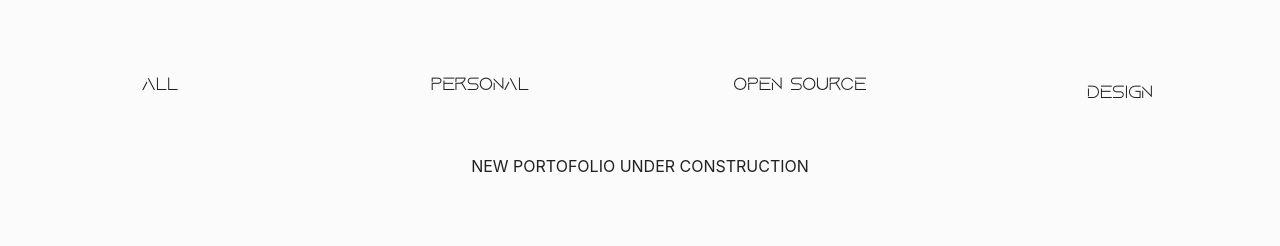
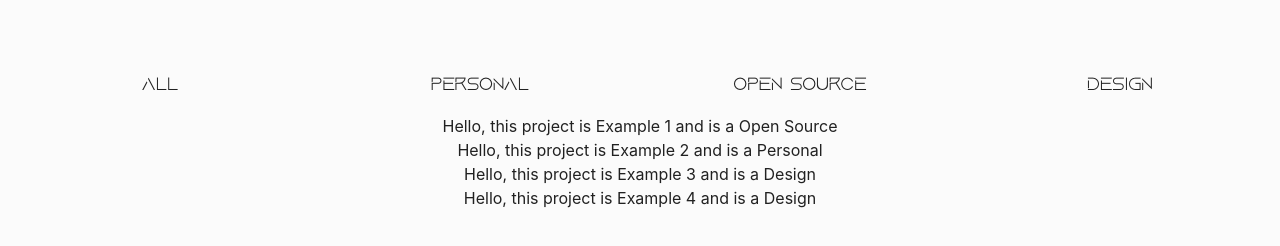
Before and after one commit to snowdevnoa/Portfolio, a React (Vite) app: page / in a window 1280 px wide. Shown: the part 1274-1520 px from the top of the page. Built offline with nearby package versions, Linux system fonts and the light colour scheme.

Commit message:
Projects section with filter functionality foundation setup

```diff
--- a/src/App.css
+++ b/src/App.css
@@ -25,3 +25,12 @@ a:hover {
   width: 35px;
   height: 35px;
 }
+
+.project-type {
+  font-family: 'Aquire';
+}
+
+.project-type:hover {
+  color: rgb(125, 92, 179);
+  cursor: pointer;
+}
--- a/src/App.jsx
+++ b/src/App.jsx
@@ -2,7 +2,7 @@ import './App.css';
 import Navbar from './Nav.jsx';
 import Intro from './Intro.jsx';
 import Bio from './Bio.jsx';
-import Projects from './Projects';
+import Projects from './Projects.jsx';
 
 function App() {
   return (
--- a/src/Intro.jsx
+++ b/src/Intro.jsx
@@ -2,12 +2,12 @@ function Intro() {
   return (
     <div className="min-h-screen flex flex-wrap md:flex-no-wrap">
       <div className="w-full md:w-3/5 flex justify-center items-center">
-        Box1
+        NEW PORTFOLIO UNDER CONSTRUCTION
       </div>
       <div className="w-full md:w-2/5 flex flex-col justify-center items-center">
         <h1 className="text-9xl mb-12">NOA</h1>
         <h3 className="px-10 text-center">
-          Developer, Designer, Destroyer of Worlds
+          Developer, Designer, JAZZ ENTHUSIAST
         </h3>
       </div>
     </div>
--- /dev/null
+++ b/src/Project.jsx
@@ -0,0 +1,12 @@
+function Project(props) {
+  const styles = {
+    display: props.status ? 'block' : 'none',
+  };
+  return (
+    <div style={styles}>
+      Hello, this project is {props.title} and is a {props.type}
+    </div>
+  );
+}
+
+export default Project;
--- a/src/Projects.jsx
+++ b/src/Projects.jsx
@@ -1,15 +1,53 @@
+import { useState } from 'react';
+import data from './data.js';
+import Project from './Project.jsx';
+import { PROJECT_TYPES } from './constants.js';
+
 function Projects() {
+  // To display the four main types of projects
+  const uiTypes = PROJECT_TYPES.map((type) => (
+    <button
+      className="mb-4 w-full md:w-1/2 lg:w-1/4 project-type"
+      key={type}
+      onClick={() => displayProjectType(type)}
+    >
+      {type}
+    </button>
+  ));
+
+  // Default will display all projects unless type is clicked then component will rerender with given type
+  const [works, setWorks] = useState(data);
+
+  const allWorks = works.map((work) => (
+    <Project
+      key={work.id}
+      title={work.name}
+      description={work.shortDescription}
+      tools={work.tools}
+      type={work.tag}
+      status={work.visible}
+    />
+  ));
+
+  function displayProjectType(id) {
+    console.log(id);
+    setWorks((prevWorks) => {
+      let newWorks = prevWorks.map((work) => {
+        return {
+          ...work,
+          visible: work.tag === id || id === 'All' ? true : false,
+        };
+      });
+      return newWorks;
+    });
+  }
+
   return (
     <div className="min-h-screen flex flex-col items-center text-center">
-      <div class="w-full text-xl flex flex-col items-center md:flex-row md:flex-wrap md:justify-evenly">
-        <a class="mb-4 w-full md:w-1/2 lg:w-1/4">All</a>
-        <a class="mb-4 w-full md:w-1/2 lg:w-1/4">Personal</a>
-        <a class="mb-4 w-full md:w-1/2 lg:w-1/4">Open Source</a>
-        <a class="w-full md:w-1/2 lg:w-1/4">Design</a>
+      <div className="w-full text-xl flex flex-col items-center md:flex-row md:flex-wrap md:justify-evenly">
+        {uiTypes}
       </div>
-      <div>
-        <p className="mt-10">NEW PORTOFOLIO UNDER CONSTRUCTION</p>
-      </div>
+      <div>{allWorks}</div>
     </div>
   );
 }
--- /dev/null
+++ b/src/constants.js
@@ -0,0 +1 @@
+export const PROJECT_TYPES = ['All', 'Personal', 'Open Source', 'Design'];
--- /dev/null
+++ b/src/data.js
@@ -0,0 +1,38 @@
+export default [
+  {
+    id: 1,
+    name: 'Example 1',
+    tag: 'Open Source',
+    img: '',
+    shortDescription: '',
+    tools: ['HTML/CSS', 'JS', 'React'],
+    visible: true,
+  },
+  {
+    id: 2,
+    name: 'Example 2',
+    tag: 'Personal',
+    img: '',
+    shortDescription: '',
+    tools: ['HTML/CSS', 'JS', 'React.JS'],
+    visible: true,
+  },
+  {
+    id: 3,
+    name: 'Example 3',
+    tag: 'Design',
+    img: '',
+    shortDescription: '',
+    tools: ['HTML/CSS', 'JS', 'React'],
+    visible: true,
+  },
+  {
+    id: 4,
+    name: 'Example 4',
+    tag: 'Design',
+    img: '',
+    shortDescription: '',
+    tools: ['HTML/CSS', 'JS', 'React'],
+    visible: true,
+  },
+];
```
